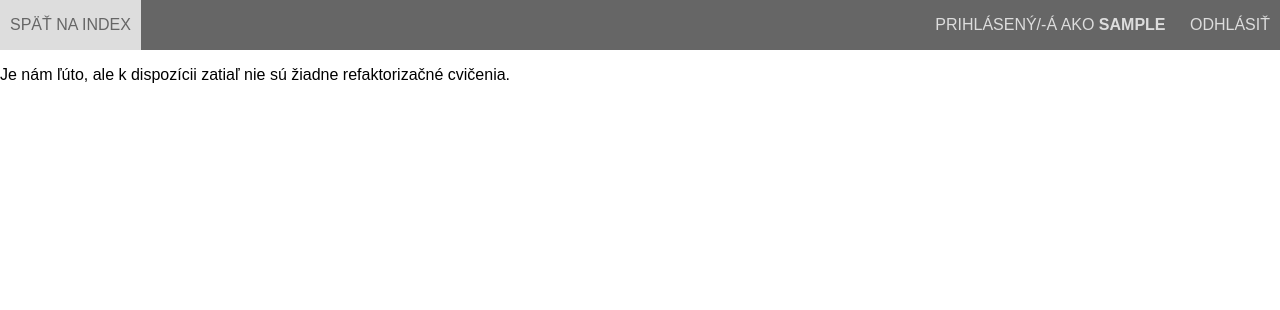
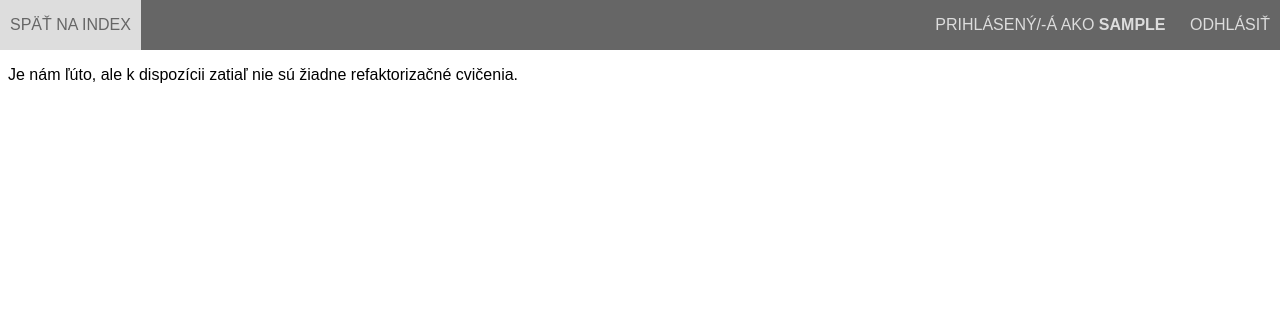
Before and after one commit to ivan-lattak/bc-thesis, a Django app: page /refactoring/ in a window 1280 px wide. Shown: the top 310 px of the page. Run offline with Django 3.2, Linux system fonts and the light colour scheme; the visitor is signed in with stand-in values (Sample User, id 1); data that the repository does not hold is empty; some libraries are stand-ins or nearby versions.

Commit message:
Add margins to index content

```diff
--- a/refactoring/static/refactoring/style/index.css
+++ b/refactoring/static/refactoring/style/index.css
@@ -25,3 +25,8 @@ body {
     background-color: #ddd;
     color: #666;
 }
+
+#exercise-list {
+    margin-left: 8px;
+    margin-right: 8px;
+}
--- a/refactoring/templates/refactoring/index.html
+++ b/refactoring/templates/refactoring/index.html
@@ -8,6 +8,7 @@
 {% block content %}
 {% include './common/header.html' %}
 
+<section id="exercise-list">
 {% if exercises %}
   <p>K dispozícii sú nasledovné refaktorizačné cvičenia:</p>
   <ul>
@@ -18,4 +19,5 @@
 {% else %}
   <p>Je nám ľúto, ale k dispozícii zatiaľ nie sú žiadne refaktorizačné cvičenia.</p>
 {% endif %}
+</section>
 {% endblock %}
```
